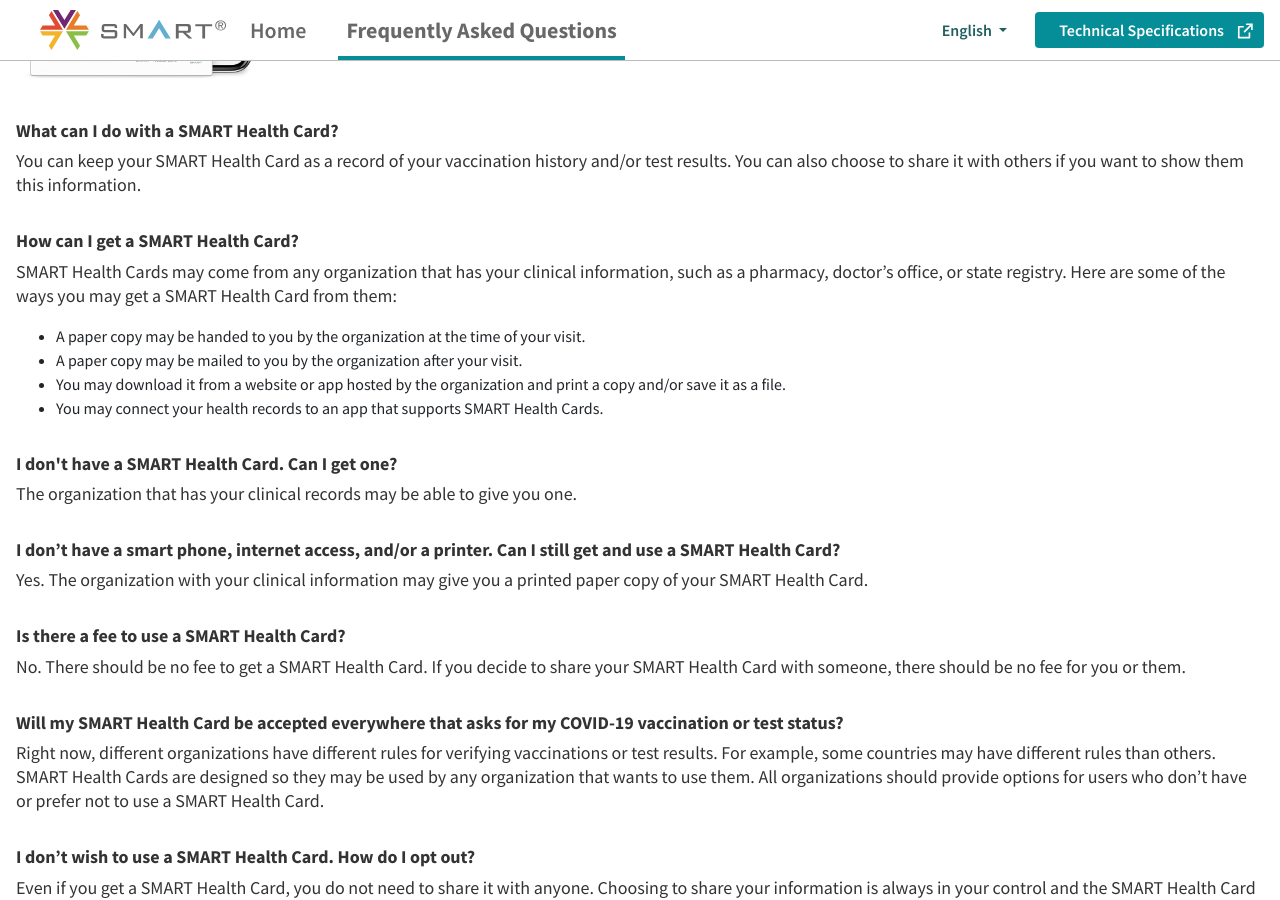
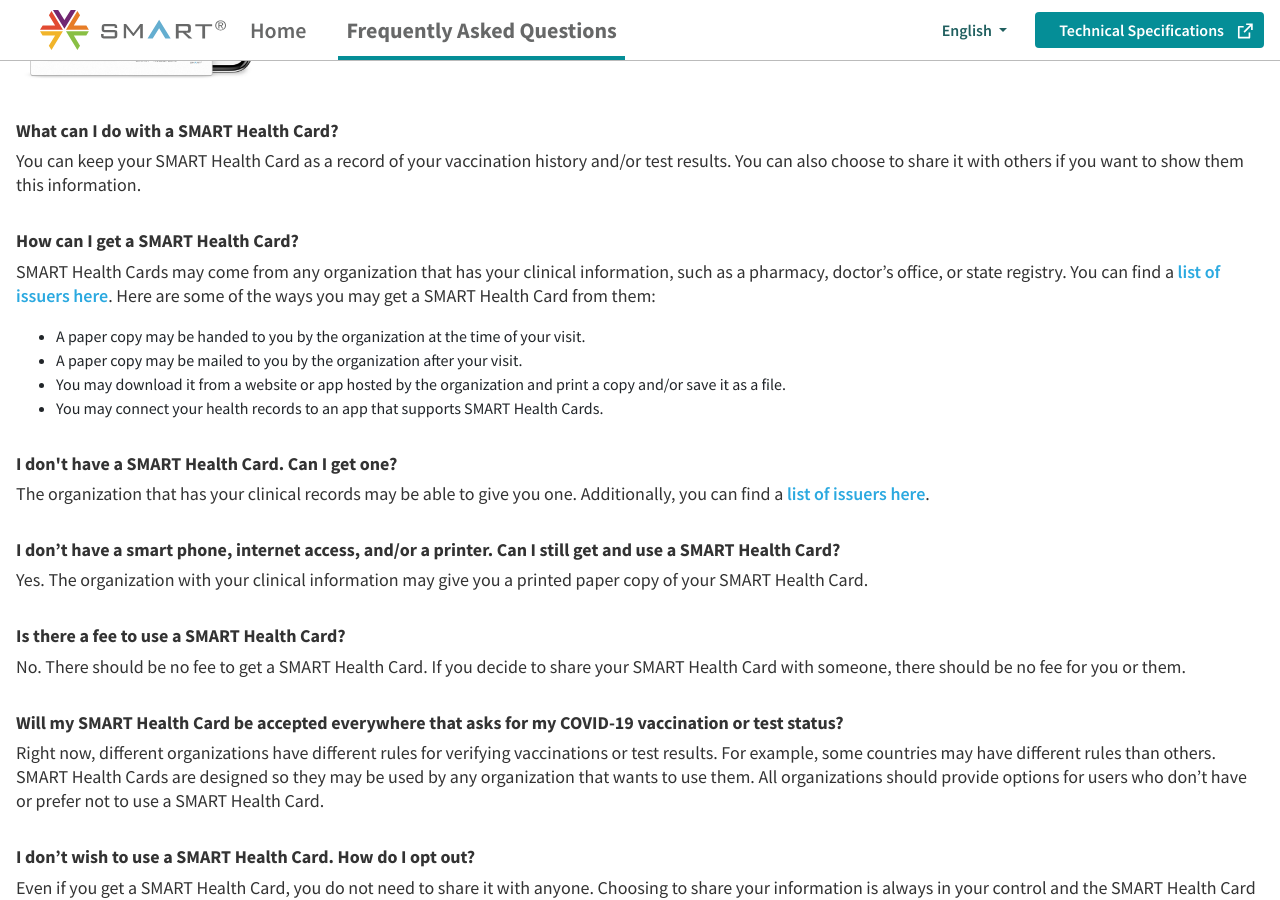
Before and after one commit to smart-health-cards/staging, a Jekyll site: the page built from faq.html, in a window 1280 px wide and 900 px high, scrolled down 1031 px. Built offline with Jekyll 4.4.1, drawn with Linux system fonts in a browser that asks for light colours.

Commit message:
Add link to CTN issuers list

```diff
--- a/faq.html
+++ b/faq.html
@@ -154,7 +154,7 @@
                         How can I get a SMART Health Card?
                     </p>
                     <p class="answer">
-                        SMART Health Cards may come from any organization that has your clinical information, such as a pharmacy, doctor’s office, or state registry. Here are some of the ways you may get a SMART Health Card from them:
+                        SMART Health Cards may come from any organization that has your clinical information, such as a pharmacy, doctor’s office, or state registry. You can find a <a href="https://www.commontrustnetwork.org/verifier-list">list of issuers here</a>. Here are some of the ways you may get a SMART Health Card from them:
                         <ul>
                             <li>
                                 A paper copy may be handed to you by the organization at the time of your visit.
@@ -178,7 +178,7 @@
                     </p>
                 </div>
                     <p class="answer">
-                        The organization that has your clinical records may be able to give you one.
+                        The organization that has your clinical records may be able to give you one.  Additionally, you can find a <a href="https://www.commontrustnetwork.org/verifier-list">list of issuers here</a>.
                     </p>
                 </div>
 
```
